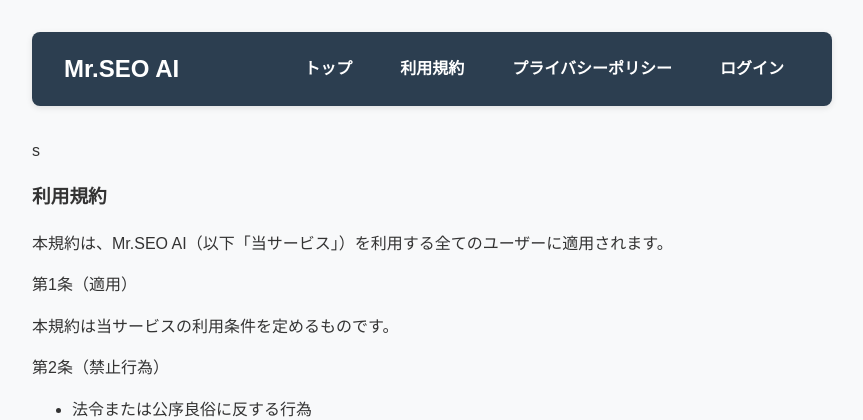
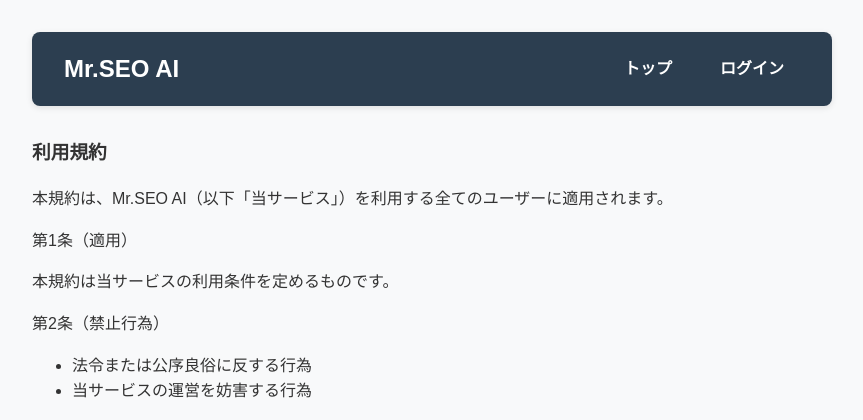
Before and after one commit to min151024/mrseoai, a Flask app: page /terms in a window 1280 px wide. Shown: the top 420 px of the page, without its empty margins (208-1071 px from the left). Run offline with Flask 3, Linux system fonts and the light colour scheme.

Commit message:
UIちょっと変更

```diff
--- a/templates/privacy.html
+++ b/templates/privacy.html
@@ -11,8 +11,6 @@
     <h1>Mr.SEO AI</h1>
     <div>
       <a href="{{ url_for('index') }}">トップ</a>
-      <a href="{{ url_for('terms') }}">利用規約</a>
-      <a href="{{ url_for('privacy') }}">プライバシーポリシー</a>
       {% if session.credentials %}
         <a href="{{ url_for('result') }}">過去の改善提案</a>
       {% else %}
--- a/templates/terms.html
+++ b/templates/terms.html
@@ -11,15 +11,13 @@
     <h1>Mr.SEO AI</h1>
     <div>
       <a href="{{ url_for('index') }}">トップ</a>
-      <a href="{{ url_for('terms') }}">利用規約</a>
-      <a href="{{ url_for('privacy') }}">プライバシーポリシー</a>
       {% if session.credentials %}
         <a href="{{ url_for('result') }}">過去の改善提案</a>
       {% else %}
         <a href="{{ url_for('login') }}">ログイン</a>
       {% endif %}
     </div>
-  </nav>s
+  </nav>
 
   <h3>利用規約</h3>
   <p>本規約は、Mr.SEO AI（以下「当サービス」）を利用する全てのユーザーに適用されます。</p>
```
